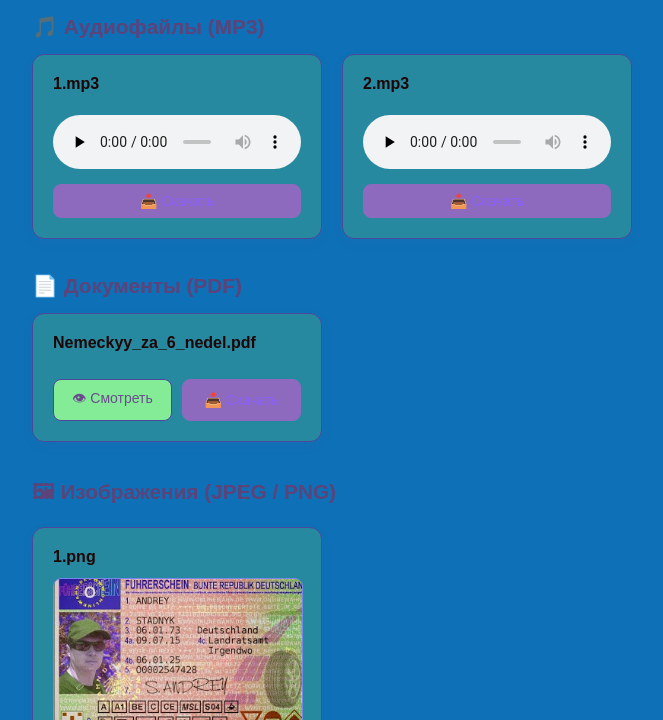
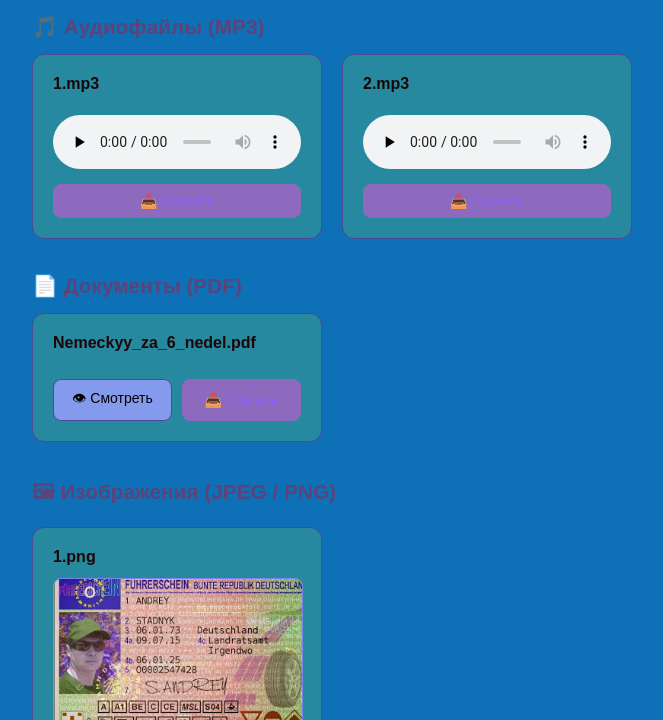
Before and after one commit to Cherry837-svg/Nemeckiy-za-6-Nedel, a plain HTML site: page index.html in a window 1280 px wide. Shown: the part 80-800 px from the top of the page, without its empty margins (308-971 px from the left). Drawn offline with Linux system fonts and the light colour scheme.

Commit message:
Update index.html

```diff
--- a/index.html
+++ b/index.html
@@ -79,8 +79,8 @@
             margin-top: 15px;
         }
         a.btn, button.btn {
-            background-color: #84ec96;
-            color: #6a4d8c;
+            background-color: #849aec;
+            color: #040000;
             border: 1px solid var(--border-color);
             padding: 8px 14px;
             font-size: 14px;
@@ -95,7 +95,7 @@
             transition: all 0.15s;
         }
         a.btn:hover, button.btn:hover {
-            background-color: #9bcd99;
+            background-color: #94a0e8;
             border-color: var(--accent-color);
         }
         a.btn.primary {
```
